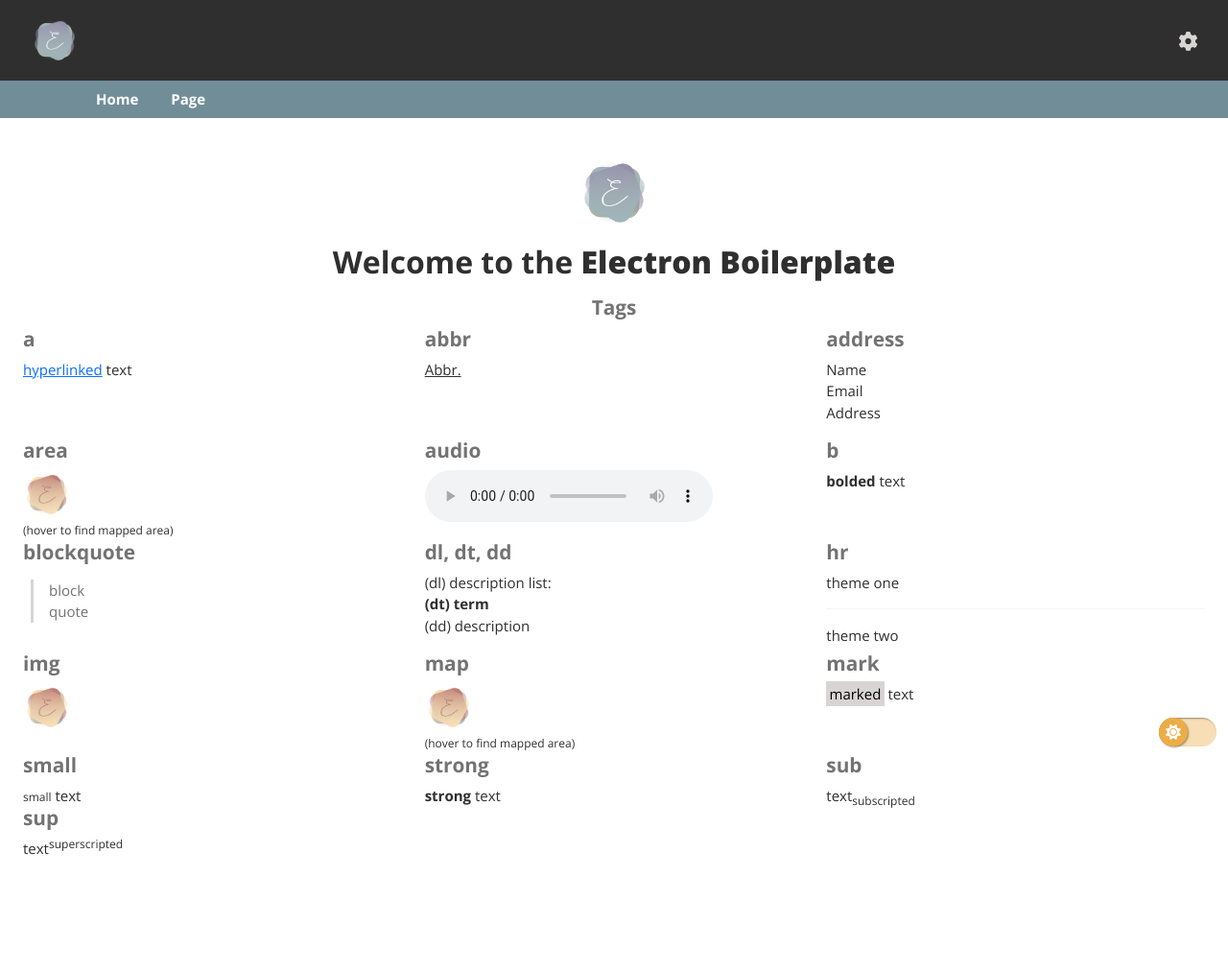
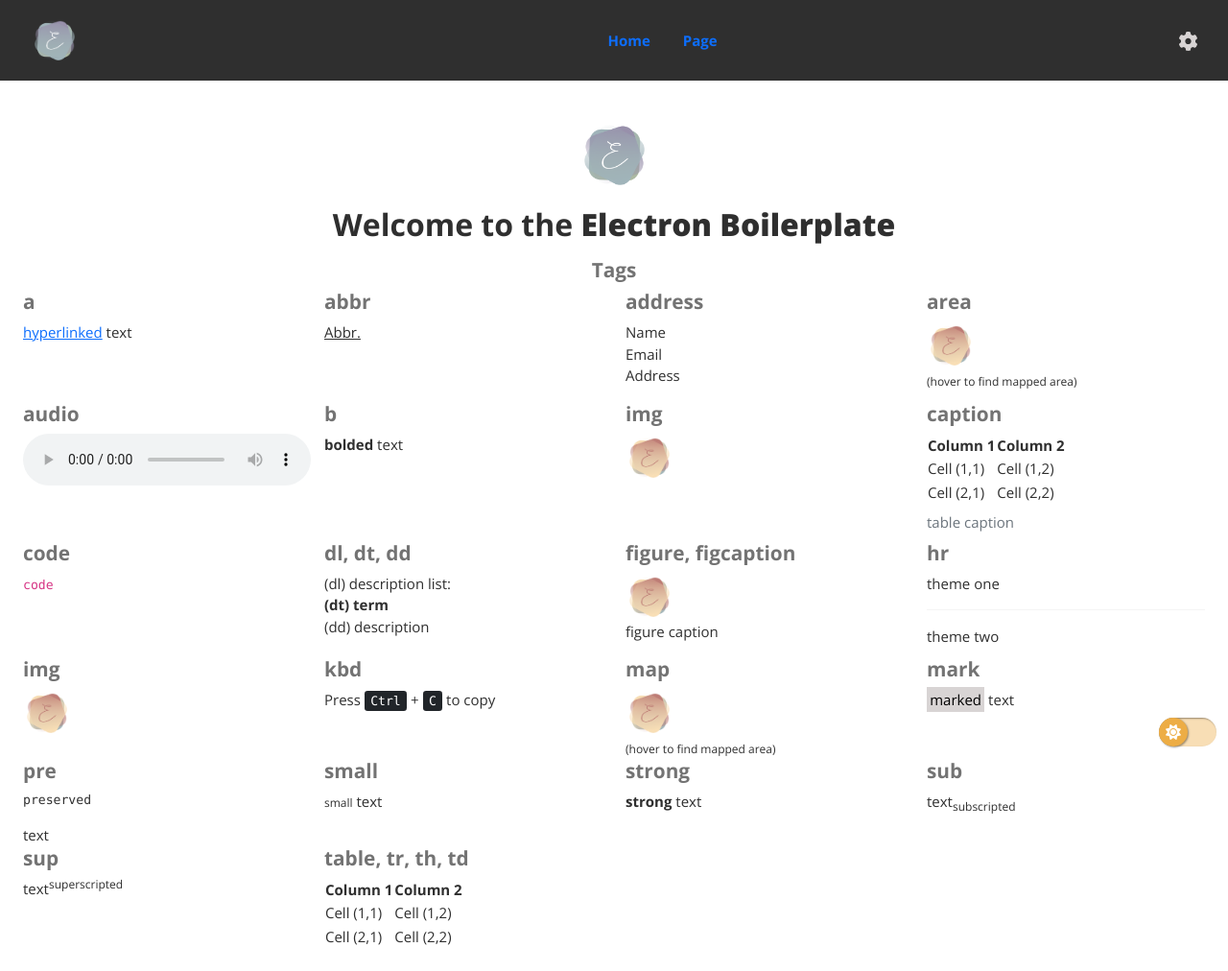
Before and after one commit to kgerot/basic-electron-boilerplate, an Electron app: page src/index.html in a window 1280 px wide. Shown: the whole page at 96% size. Before the commit the page ends 920 px from the top, so only its background shows below. Drawn offline with Linux system fonts and the light colour scheme.

Commit message:
added more columns

```diff
--- a/src/index.html
+++ b/src/index.html
@@ -23,14 +23,12 @@
             <div>
                 <img class="navbar-brand px-4 mx-2 my-1" src="img/blue-logo.png" alt="logo" height="60px">
             </div>
+            <div class="nav-items">
+                <a class="nav-i current-nav" href="#">Home</a>
+                <a class="nav-i" href="page.html">Page</a>
+            </div>
             <div>
                 <a href="#"><img class="px-4 mx-2" src="img/gear-solid-tin.svg" alt="settings" height="20px"></a>
-            </div>
-        </nav>
-        <nav class="navbar blu-bk-d sub-navbar">
-            <div class="nav-items">
-                <a class="nav-i white-txt current-nav" href="#">Home</a>
-                <a class="nav-i white-txt" href="page.html">Page</a>
             </div>
         </nav>
 
@@ -42,42 +40,59 @@
             </div>
             <div class="align-top row">
                 <h2 class="text-center">Tags</h2>
-                <div class="col-4">
+                <!-- A -->
+                <div class="col-sm-6 col-md-6 col-lg-4 col-xl-3">
                     <h2>a</h2>
-                    <a href="#">hyperlinked</a> text
+                    <a href="https://kgerot.github.io" target="_blank">hyperlinked</a> text
                 </div>
-                <div class="col-4">
+                <div class="col-sm-6 col-md-6 col-lg-4 col-xl-3">
                     <h2>abbr</h2>
                     <abbr title="Abbreviation">Abbr.</abbr>
                 </div>
-                <div class="col-4">
+                <div class="col-sm-6 col-md-6 col-lg-4 col-xl-3">
                     <h2>address</h2>
                     <address>Name<br>Email<br>Address</address>
                 </div>
-                <div class="col-4">
+                <div class="col-sm-6 col-md-6 col-lg-4 col-xl-3">
                     <h2>area</h2>
-                    <img src="img/red-logo.png" usemap="#testmap" width="50px">
-                    <map name="testmap">
+                    <img src="img/red-logo.png" usemap="#testmap1" width="50px">
+                    <map name="testmap1">
                         <area shape="circ" href="#" coords="25,25,10">
                     </map>
                     <br>
                     <small>(hover to find mapped area)</small>
                 </div>
-                <div class="col-md-4 col-lg-4 col-sm-6">
+                <div class="col-sm-6 col-md-6 col-lg-4 col-xl-3">
                     <h2>audio</h2>
                     <audio controls>
                         <source src="assets/Kalimba.mp3" type="audio/mpeg">
                     </audio>
                 </div>
-                <div class="col-4">
+                <!-- B -->
+                <div class="col-sm-6 col-md-6 col-lg-4 col-xl-3">
                     <h2>b</h2>
                     <b>bolded</b> text
                 </div>
-                <div class="col-4">
-                    <h2>blockquote</h2>
-                    <blockquote>block<br>quote</blockquote>
+                <div class="col-sm-6 col-md-6 col-lg-4 col-xl-3">
+                    <h2>img</h2>
+                    <img src="img/red-logo.png" width="50px">
                 </div>
-                <div class="col-4">
+                <!-- C -->
+                <div class="col-sm-6 col-md-6 col-lg-4 col-xl-3">
+                    <h2>caption</h2>
+                    <table>
+                        <caption>table caption</caption>
+                        <thead><th>Column 1</th><th>Column 2</th></thead>
+                        <tr><td>Cell (1,1)</td><td>Cell (1,2)</td></tr>
+                        <tr><td> Cell (2,1)</td><td>Cell (2,2)</td></tr>
+                    </table>
+                </div>
+                <div class="col-sm-6 col-md-6 col-lg-4 col-xl-3">
+                    <h2>code</h2>
+                    <code>code</code>
+                </div>
+                <!-- D -->
+                <div class="col-sm-6 col-md-6 col-lg-4 col-xl-3">
                     <h2>dl, dt, dd</h2>
                     (dl) description list:
                     <dl>
@@ -85,46 +100,90 @@
                         <dd>(dd) description</dd>
                     </dl>
                 </div>
-                <div class="col-4">
+                <!-- E -->
+                <!-- F -->
+                <div class="col-sm-6 col-md-6 col-lg-4 col-xl-3">
+                    <h2>figure, figcaption</h2>
+                    <figure>
+                        <img src="img/red-logo.png" width="50px">
+                        <figcaption>figure caption</figcaption>
+                    </figure>
+                </div>
+                <!-- G -->
+                <!-- H-->
+                <div class="col-sm-6 col-md-6 col-lg-4 col-xl-3">
                     <h2>hr</h2>
                     theme one
                     <hr>
                     theme two
                 </div>
-                <div class="col-4">
+                <!-- I -->
+                <div class="col-sm-6 col-md-6 col-lg-4 col-xl-3">
                     <h2>img</h2>
-                    <img src="img/red-logo.png" usemap="#testmap" width="50px">
+                    <img src="img/red-logo.png" width="50px">
                 </div>
-                <div class="col-4">
+                <!-- J -->
+                <!-- K -->
+                <div class="col-sm-6 col-md-6 col-lg-4 col-xl-3">
+                    <h2>kbd</h2>
+                    Press <kbd>Ctrl</kbd> + <kbd>C</kbd> to copy
+                </div>
+                <!-- L -->
+                <!-- M -->
+                <div class="col-sm-6 col-md-6 col-lg-4 col-xl-3">
                     <h2>map</h2>
-                    <img src="img/red-logo.png" usemap="#testmap" width="50px">
-                    <map name="testmap">
+                    <img src="img/red-logo.png" usemap="#testmap2" width="50px">
+                    <map name="testmap2">
                         <area shape="circ" href="#" coords="25,25,10">
                     </map>
                     <br>
                     <small>(hover to find mapped area)</small>
                 </div>
-                <div class="col-4">
+                <div class="col-sm-6 col-md-6 col-lg-4 col-xl-3">
                     <h2>mark</h2>
                     <mark>marked</mark> text
                 </div>
-                <div class="col-4">
+                <!-- N -->
+                <!-- O -->
+                <!-- P -->
+                <div class="col-sm-6 col-md-6 col-lg-4 col-xl-3">
+                    <h2>pre</h2>
+                    <pre>preserved</pre> text
+                </div>
+                <!-- Q -->
+                <!-- R -->
+                <!-- S -->
+                <div class="col-sm-6 col-md-6 col-lg-4 col-xl-3">
                     <h2>small</h2>
                     <small>small</small> text
                 </div>
-                <div class="col-4">
+                <div class="col-sm-6 col-md-6 col-lg-4 col-xl-3">
                     <h2>strong</h2>
                     <strong>strong</strong> text
                 </div>
-                <div class="col-4">
+                <div class="col-sm-6 col-md-6 col-lg-4 col-xl-3">
                     <h2>sub</h2>
                     text<sub>subscripted</sub>
                 </div>
-                <div class="col-4">
+                <div class="col-sm-6 col-md-6 col-lg-4 col-xl-3">
                     <h2>sup</h2>
                     text<sup>superscripted</s>
                 </div>
-
+                <!-- T -->
+                <div class="col-sm-6 col-md-6 col-lg-4 col-xl-3">
+                    <h2>table, tr, th, td</h2>
+                    <table>
+                        <thead><th>Column 1</th><th>Column 2</th></thead>
+                        <tr><td>Cell (1,1)</td><td>Cell (1,2)</td></tr>
+                        <tr><td> Cell (2,1)</td><td>Cell (2,2)</td></tr>
+                    </table>
+                </div>
+                <!-- U -->
+                <!-- V -->
+                <!-- W -->
+                <!-- X -->
+                <!-- Y -->
+                <!-- Z -->
             </div>
         </div>
 
```
